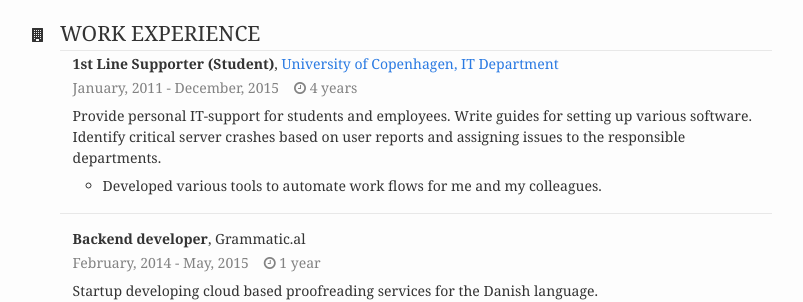
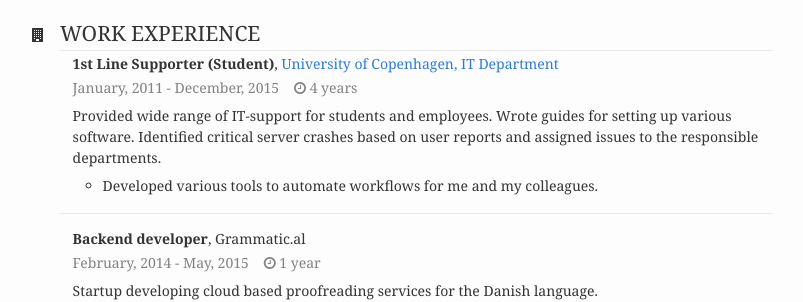
Before and after one commit to mikkeloscar/mikkeloscar.github.io, a Jekyll site: the page built from resume.html, in a window 1280 px wide. Shown: the part 401-703 px from the top of the page, without its empty margins (238-1041 px from the left). Built offline with Jekyll 4.4.1, drawn with Linux system fonts in a browser that asks for light colours; nearby versions of some CDN libraries.

Commit message:
Update resume data

```diff
--- a/_data/resume.yml
+++ b/_data/resume.yml
@@ -4,7 +4,7 @@ basics:
   picture: "headshot.png"
   email: "m@moscar.net"
   phone: "(+45) 60 72 28 40"
-  website: "http://moscar.net"
+  website: "https://moscar.net"
   summary: >
     Richard hails from Tulsa. He has earned degrees from the University of
     Oklahoma and Stanford. (Go Sooners and Cardinals!) Before starting Pied
@@ -34,11 +34,11 @@ work:
     start_date: "2011-01-26"
     end_date: "2015-12-01"
     summary: >
-      Provide personal IT-support for students and employees. Write guides for
-      setting up various software. Identify critical server crashes based on
-      user reports and assigning issues to the responsible departments.
+      Provided wide range of IT-support for students and employees. Wrote guides
+      for setting up various software. Identified critical server crashes based
+      on user reports and assigned issues to the responsible departments.
     highlights:
-      - "Developed various tools to automate work flows for me and my colleagues."
+      - "Developed various tools to automate workflows for me and my colleagues."
 
   - company: "Grammatic.al"
     position: "Backend developer"
@@ -146,8 +146,3 @@ awards:
     summary: >
       Won best implementation in a competition about implementing IE9 features.
       Was awarded 10,000 DKK.
-
-# references:
-#   - name: "Jane Doe"
-#     reference: >
-#       Hej med dig din noob
```
